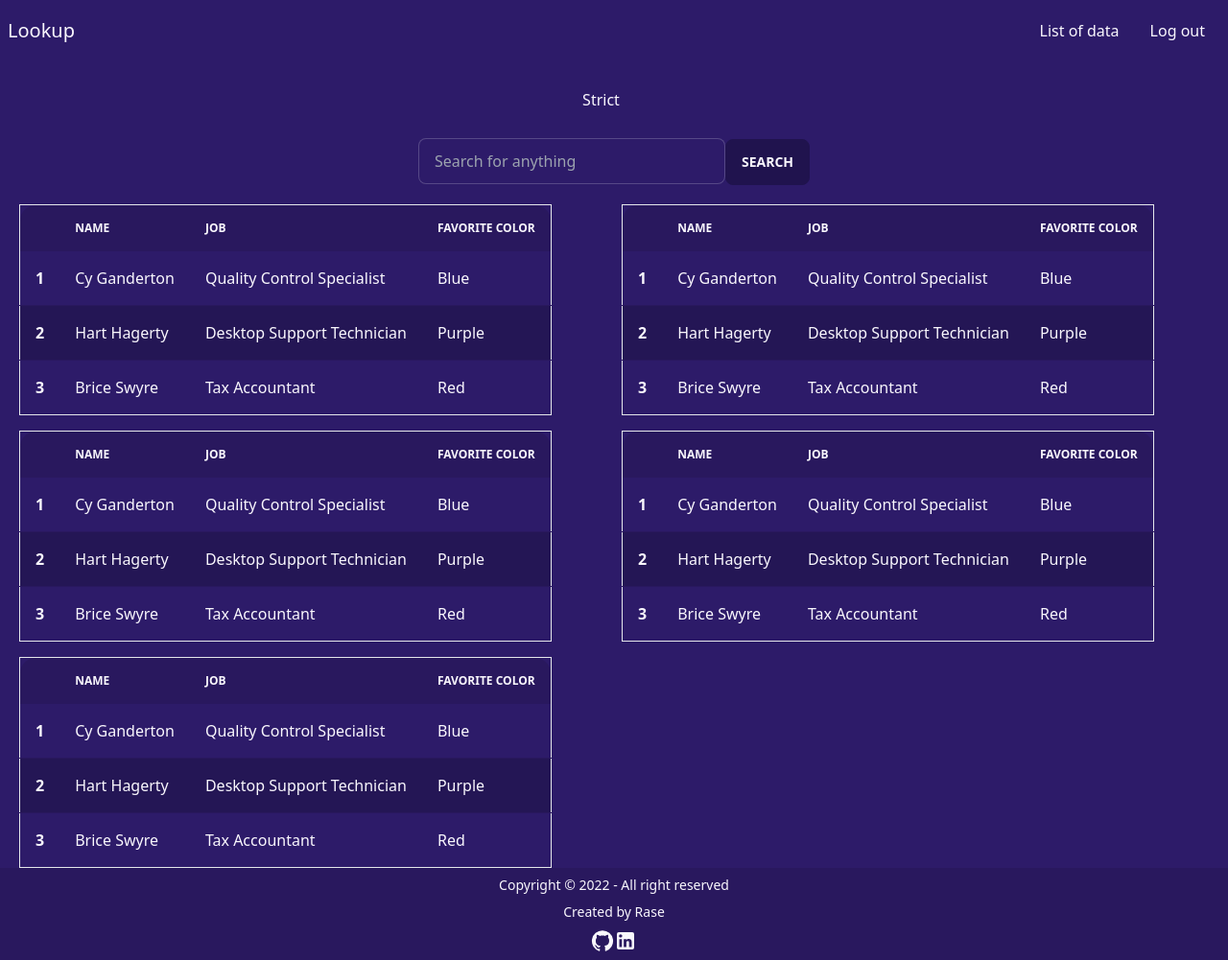
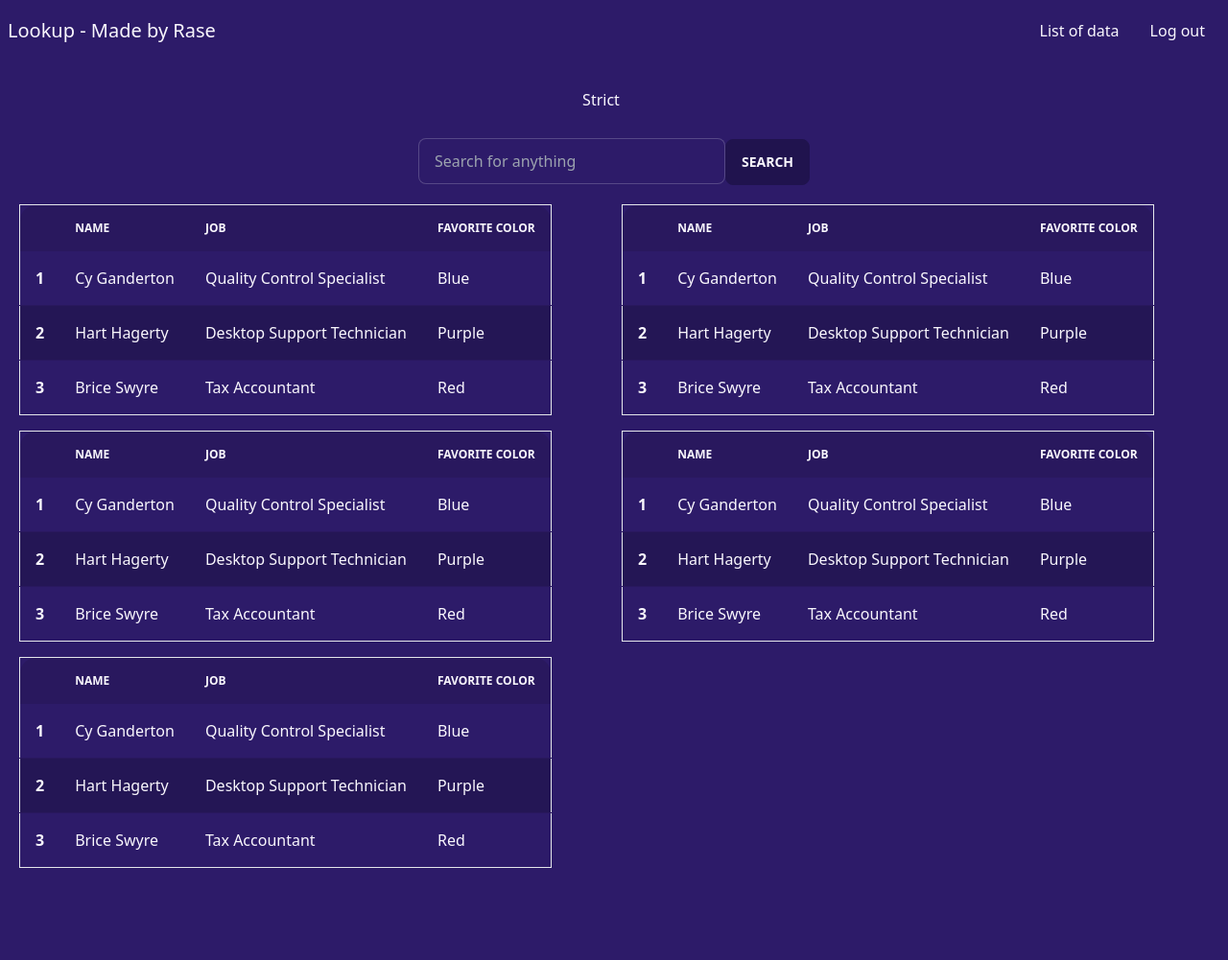
Before and after one commit to 52617365/Lookup, a Next.js app: page /lookup in a window 1280 px wide. Shown: the whole page at 96% size. After the commit the page ends 905 px from the top, so only its background shows below. Built offline with nearby package versions, Linux system fonts and the light colour scheme.

Commit message:
Removed footer cuz it did not look great.
Signed-off-by: 52617365 <rasengithub@protonmail.com>

```diff
--- a/components/Footer.tsx
+++ b/components/Footer.tsx
@@ -4,7 +4,8 @@ import LinkedInIcon from '@mui/icons-material/LinkedIn';
 
 export default function Footer() {
     return (
-        <footer className="footer footer-center p-2 text-base-content bottom-0 bg-base-200">
+        <footer
+            className="footer footer-center p-2 text-base-content fixed bottom-0 bg-base-200 min-w-min">
             <div>
                 <p>Copyright © 2022 - All right reserved</p>
                 <p>Created by Rase</p>
--- a/components/Table.tsx
+++ b/components/Table.tsx
@@ -13,6 +13,7 @@ export default function Table() {
             <table className="table w-52 border">
                 <thead>
                 <tr>
+                    {/* TODO: these should be dynamically rendered */}
                     <th></th>
                     <th>Name</th>
                     <th>Job</th>
@@ -20,6 +21,7 @@ export default function Table() {
                 </tr>
                 </thead>
                 <tbody>
+                {/* TODO: these should be dynamically rendered */}
                 <tr>
                     <th>1</th>
                     <td>Cy Ganderton</td>
--- a/components/Topnav.tsx
+++ b/components/Topnav.tsx
@@ -5,7 +5,7 @@ export default function Topnav({options}: { options: Array<Options> }) {
         <>
             <div className="navbar bg-base-100">
                 <div className="flex-1">
-                    <a className="normal-case text-xl">Lookup</a>
+                    <a className="normal-case text-xl">Lookup - Made by Rase</a>
                 </div>
                 <div className="flex-none">
                     <ul className="menu menu-horizontal p-0-10">
--- a/pages/_app.tsx
+++ b/pages/_app.tsx
@@ -1,13 +1,14 @@
 import '../styles/globals.css'
 import type {AppProps} from 'next/app'
 import {ThemeProvider} from "next-themes";
-import Footer from "../components/Footer"
 
 function MyApp({Component, pageProps}: AppProps) {
     return (
         <ThemeProvider defaultTheme="synthwave">
-            <Component {...pageProps} />
-            <Footer/>
+            <div className={"relative"}>
+                <Component {...pageProps} />
+            </div>
+            {/*<Footer/>*/}
         </ThemeProvider>
     )
 }
```
